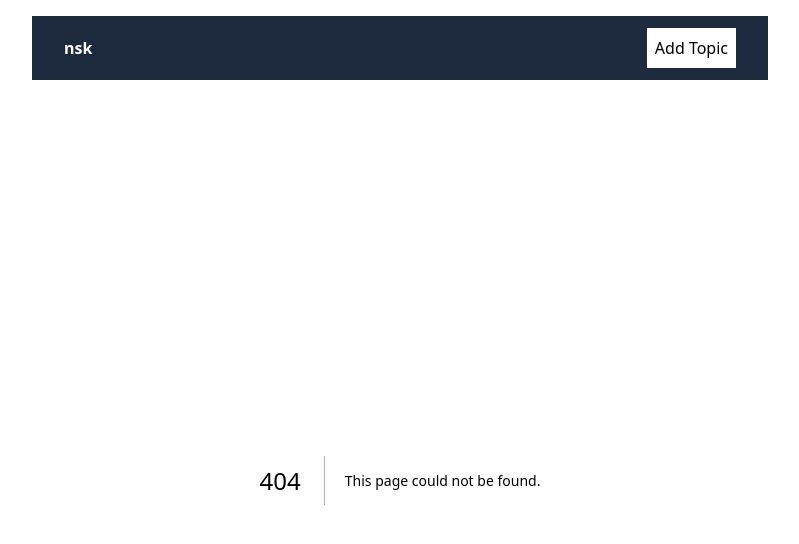
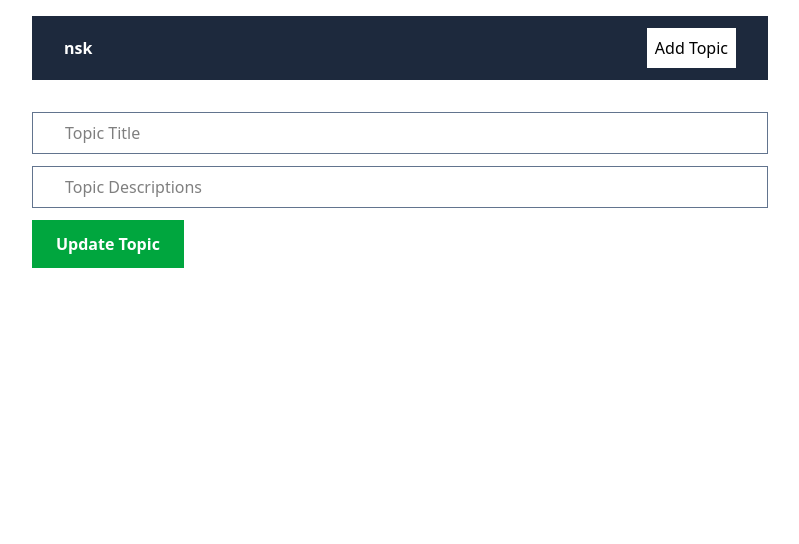
Before and after one commit to eduardonsk/next-mongo-crud, a Next.js app: page /editTopic/123 in a window 1280 px wide. Before the commit this address had no page. Shown: the top 544 px of the page, without its empty margins (240-1039 px from the left). Built offline with nearby package versions, Linux system fonts and the light colour scheme.

Commit message:
feat: Add page to create and edit topics

```diff
--- /dev/null
+++ b/app/addTopic/page.jsx
@@ -0,0 +1,19 @@
+export default function AddTopic() {
+    return (
+        <form className="flex flex-col gap-3">
+            <input
+                className="border border-slate-500 px-8 py-2"
+                type="text"
+                placeholder="Topic Title"
+            />
+
+            <input
+                className="border border-slate-500 px-8 py-2"
+                type="text"
+                placeholder="Topic Descriptions"
+            />
+
+            <button className="bg-green-600 font-bold text-white py-3 px-6 w-fit">Add Topic</button>
+        </form>
+    );
+}
--- /dev/null
+++ b/app/editTopic/[id]/page.jsx
@@ -0,0 +1,7 @@
+import EditTopicForm from "@/components/EditTopicForm";
+
+export default function EditTopic() {
+    return (
+        <EditTopicForm />
+    );
+}
--- a/app/layout.js
+++ b/app/layout.js
@@ -25,7 +25,9 @@
       >
         <div className="max-w-3xl mx-auto p-4">
           <Navbar />
-          {children}
+          <div className="mt-8">
+            {children}
+          </div>
         </div>
       </body>
     </html>
--- /dev/null
+++ b/components/EditTopicForm.jsx
@@ -0,0 +1,19 @@
+export default function EditTopic() {
+    return (
+        <form className="flex flex-col gap-3">
+            <input
+                className="border border-slate-500 px-8 py-2"
+                type="text"
+                placeholder="Topic Title"
+            />
+
+            <input
+                className="border border-slate-500 px-8 py-2"
+                type="text"
+                placeholder="Topic Descriptions"
+            />
+
+            <button className="bg-green-600 font-bold text-white py-3 px-6 w-fit">Update Topic</button>
+        </form>
+    );
+}
```
